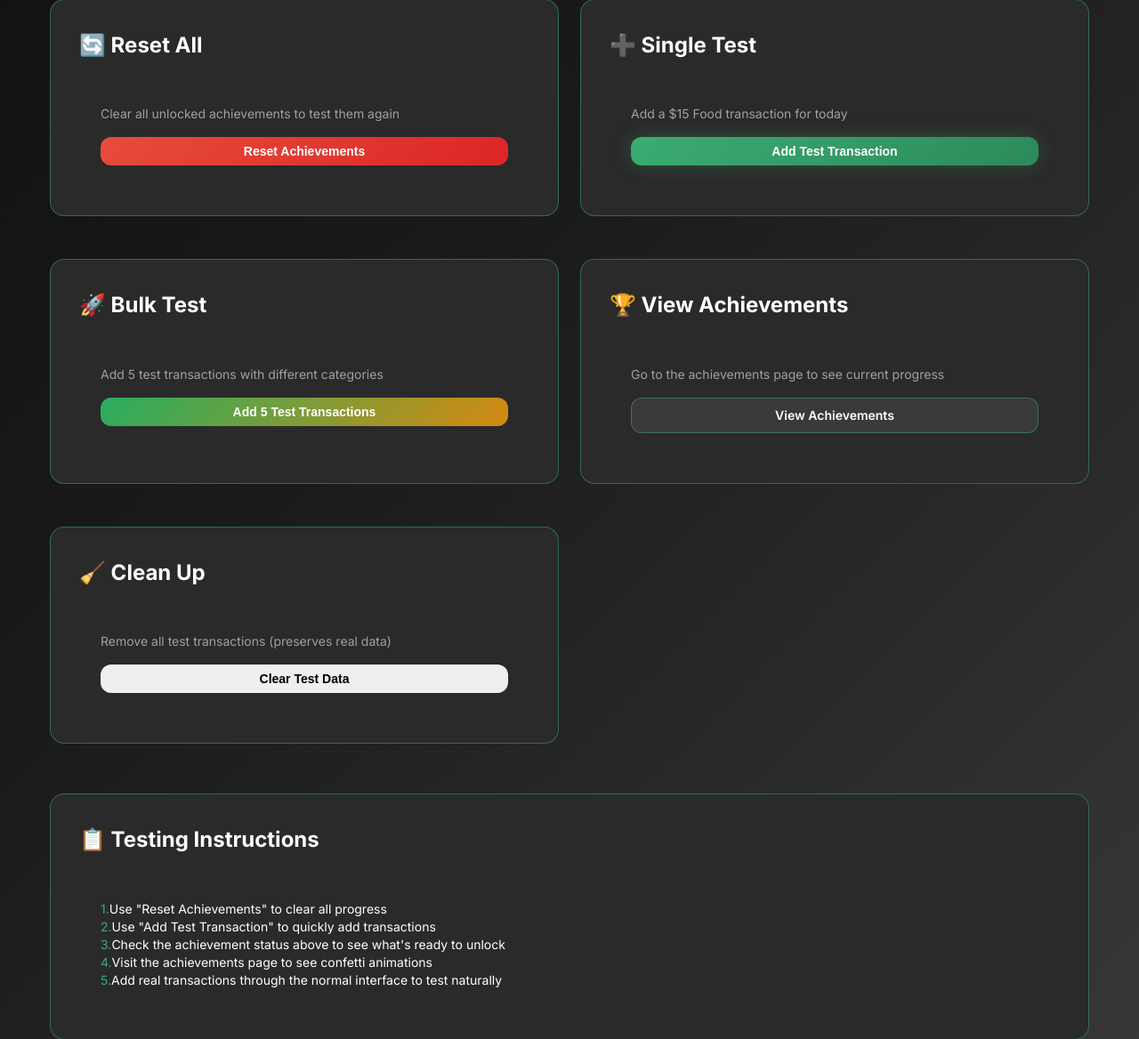
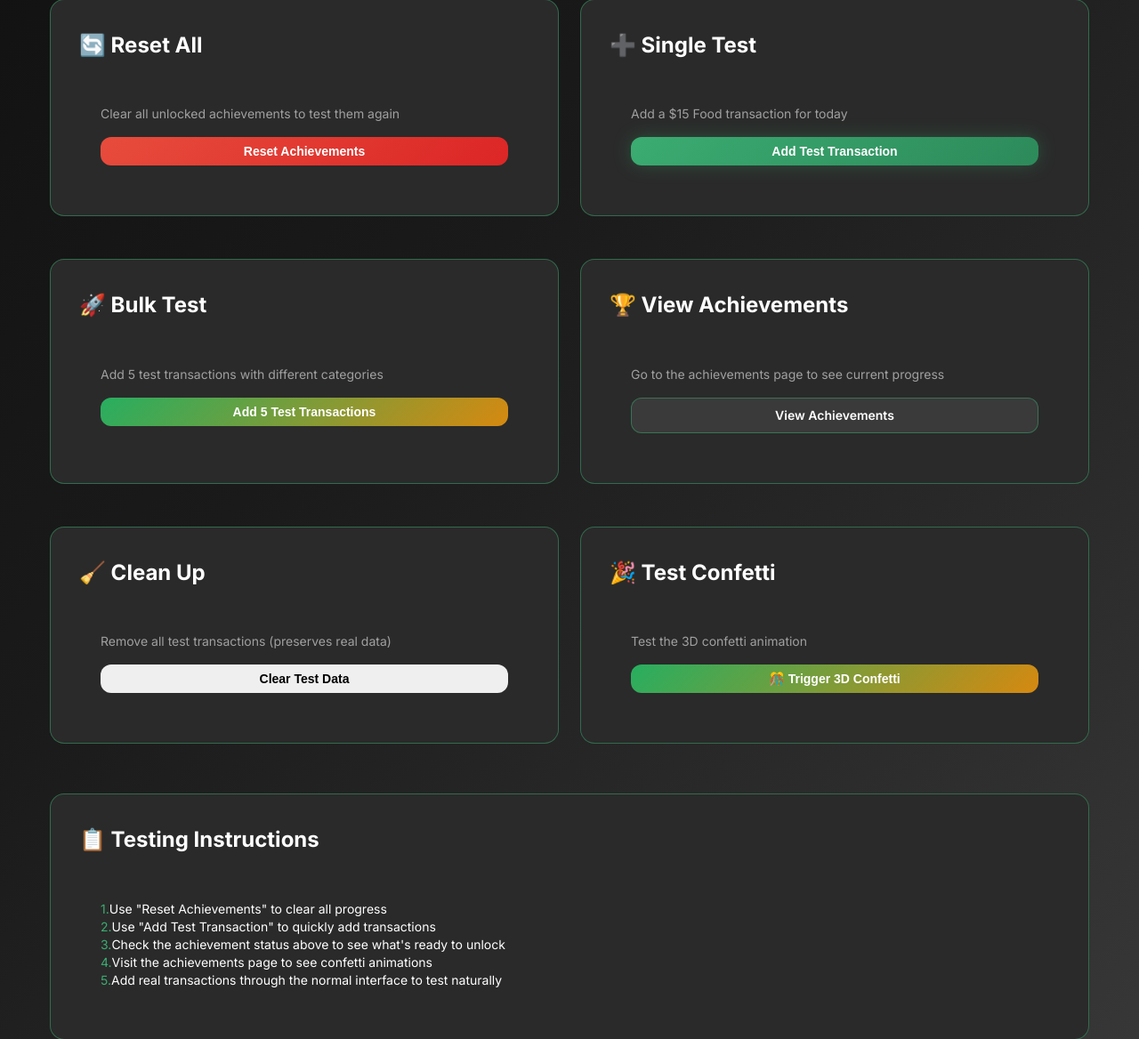
Before and after one commit to T-rummy/Transaction_group, a Flask app: page /dev/test_achievements in a window 1280 px wide. Shown: the part 955-2123 px from the top of the page at 89% size. Run offline with Flask 2, Linux system fonts and the light colour scheme; data that the repository does not hold is empty.

Commit message:
Fix bulk test and add amazing 3D confetti system for achievements

```diff
--- a/app_simple.py
+++ b/app_simple.py
@@ -658,36 +658,36 @@
         # Add multiple test transactions with different categories
         test_transactions = [
             {
-                'Id': f'999{i}',
-                'Name': f'Test Transaction {i+1}',
+                'Id': '9991',
+                'Name': 'Test Food Transaction',
                 'Amount': '25.00',
                 'Date': date.today().strftime("%m/%d/%Y"),
                 'Category': 'Food'
             },
             {
-                'Id': f'998{i}',
-                'Name': f'Test Travel {i+1}',
+                'Id': '9981',
+                'Name': 'Test Travel Transaction',
                 'Amount': '50.00',
                 'Date': date.today().strftime("%m/%d/%Y"),
                 'Category': 'Travel'
             },
             {
-                'Id': f'997{i}',
-                'Name': f'Test Academic {i+1}',
+                'Id': '9971',
+                'Name': 'Test Academic Transaction',
                 'Amount': '30.00',
                 'Date': date.today().strftime("%m/%d/%Y"),
                 'Category': 'Academic'
             },
             {
-                'Id': f'996{i}',
-                'Name': f'Test Health {i+1}',
+                'Id': '9961',
+                'Name': 'Test Health Transaction',
                 'Amount': '40.00',
                 'Date': date.today().strftime("%m/%d/%Y"),
                 'Category': 'Health'
             },
             {
-                'Id': f'995{i}',
-                'Name': f'Test Bills {i+1}',
+                'Id': '9951',
+                'Name': 'Test Bills Transaction',
                 'Amount': '100.00',
                 'Date': date.today().strftime("%m/%d/%Y"),
                 'Category': 'Bills & Utilities'
--- a/templates/base.html
+++ b/templates/base.html
@@ -57,8 +57,79 @@
         </div>
     </footer>
 
+    <!-- 3D Confetti Container -->
+    <div id="confetti-3d-container" class="fixed inset-0 pointer-events-none z-50"></div>
+
     <!-- JavaScript -->
     <script>
+        // 3D Confetti System
+        class Confetti3D {
+            constructor() {
+                this.container = document.getElementById('confetti-3d-container');
+                this.particles = [];
+                this.colors = ['#3bac72', '#ff6b6b', '#4ecdc4', '#45b7d1', '#96ceb4', '#feca57', '#ff9ff3', '#54a0ff'];
+                this.shapes = ['🎉', '🎊', '🏆', '⭐', '💎', '🌟', '✨', '🎯'];
+            }
+
+            createParticle() {
+                const particle = document.createElement('div');
+                particle.className = 'confetti-3d-particle';
+
+                // Random properties
+                const color = this.colors[Math.floor(Math.random() * this.colors.length)];
+                const shape = this.shapes[Math.floor(Math.random() * this.shapes.length)];
+                const size = Math.random() * 20 + 15;
+                const startX = Math.random() * window.innerWidth;
+                const startY = -50;
+                const endX = startX + (Math.random() - 0.5) * 400;
+                const endY = window.innerHeight + 100;
+                const rotation = Math.random() * 720;
+                const duration = Math.random() * 3 + 2;
+                const delay = Math.random() * 0.5;
+
+                // Set styles
+                particle.style.cssText = `
+                    position: absolute;
+                    left: ${startX}px;
+                    top: ${startY}px;
+                    font-size: ${size}px;
+                    color: ${color};
+                    transform: rotate(0deg);
+                    animation: confetti3d-fall ${duration}s ${delay}s linear forwards;
+                    z-index: ${Math.floor(Math.random() * 1000)};
+                `;
+                particle.textContent = shape;
+
+                return particle;
+            }
+
+            create3DConfetti(count = 50) {
+                // Clear existing confetti
+                this.container.innerHTML = '';
+
+                // Create new particles
+                for (let i = 0; i < count; i++) {
+                    const particle = this.createParticle();
+                    this.container.appendChild(particle);
+
+                    // Remove particle after animation
+                    setTimeout(() => {
+                        if (particle.parentNode) {
+                            particle.remove();
+                        }
+                    }, 5000);
+                }
+            }
+        }
+
+        // Initialize 3D confetti
+        const confetti3D = new Confetti3D();
+
+        // Global function to trigger 3D confetti
+        function trigger3DConfetti(count = 50) {
+            confetti3D.create3DConfetti(count);
+        }
+
         // Mobile Menu Toggle
         function toggleMobileMenu() {
             const menu = document.querySelector('.nav-menu');
@@ -107,6 +178,18 @@
         // Initialize alerts and refresh every 30 seconds
         fetchAlerts();
         setInterval(fetchAlerts, 30000);
+
+        // Check for achievement flash messages and trigger confetti
+        document.addEventListener('DOMContentLoaded', function() {
+            const flashMessages = document.querySelectorAll('.alert');
+            flashMessages.forEach(message => {
+                if (message.textContent.includes('achievements unlocked')) {
+                    setTimeout(() => {
+                        trigger3DConfetti(100);
+                    }, 500);
+                }
+            });
+        });
 
         // Smooth scrolling for anchor links
         document.querySelectorAll('a[href^="#"]').forEach(anchor => {
--- a/templates/dev_test_achievements.html
+++ b/templates/dev_test_achievements.html
@@ -67,7 +67,7 @@
     </div>
 
     <!-- Quick Actions -->
-    <div class="grid grid-cols-1 md:grid-cols-2 lg:grid-cols-5 gap-6 mb-8">
+    <div class="grid grid-cols-1 md:grid-cols-2 lg:grid-cols-6 gap-6 mb-8">
         <!-- Reset Achievements -->
         <div class="card">
             <div class="card-header">
@@ -140,6 +140,19 @@
                 </form>
             </div>
         </div>
+
+        <!-- Test 3D Confetti -->
+        <div class="card">
+            <div class="card-header">
+                <h3 class="card-title">🎉 Test Confetti</h3>
+            </div>
+            <div class="p-6">
+                <p class="text-secondary text-sm mb-4">Test the 3D confetti animation</p>
+                <button onclick="trigger3DConfetti(100)" class="btn btn-success w-full">
+                    🎊 Trigger 3D Confetti
+                </button>
+            </div>
+        </div>
     </div>
 
     <!-- Testing Instructions -->
```
Also changed, not shown: static/css/style.css (+37 -0 lines), templates/achievements.html (+2 -23 lines).
